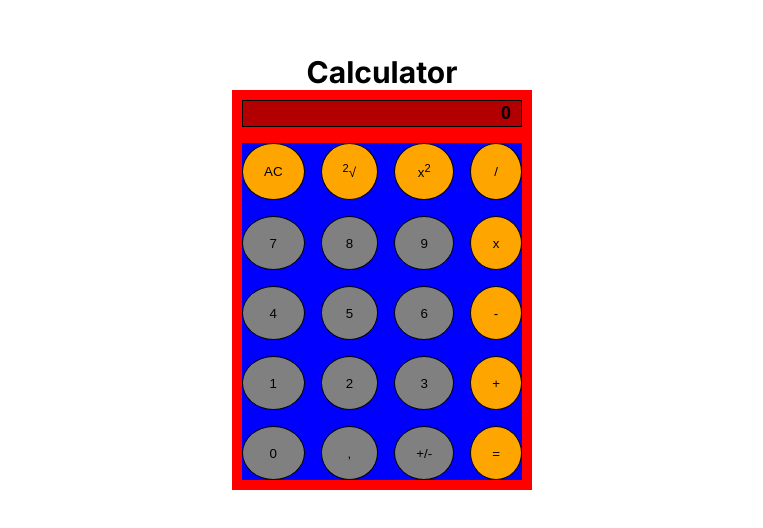
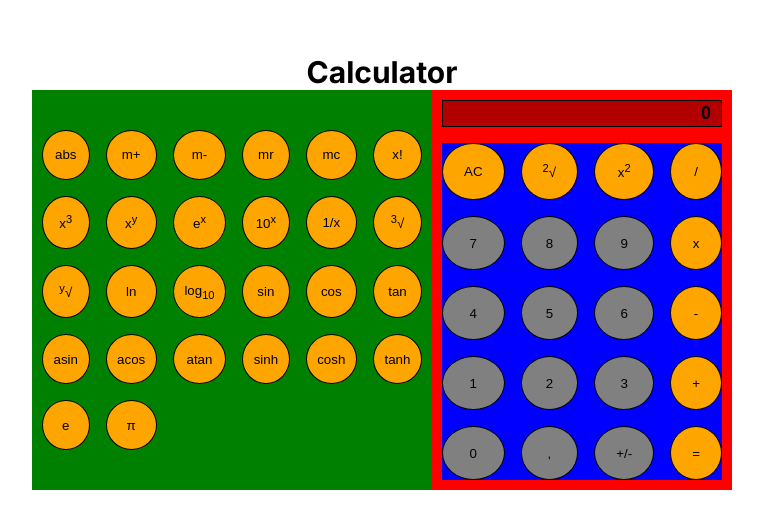
Before and after one commit to fpuentes-dev/calculator, a Next.js app: page / in a window 1280 px wide. Shown: the part 128-656 px from the top of the page, without its empty margins (258-1021 px from the left). Built offline with nearby package versions, Linux system fonts and the light colour scheme.

Commit message:
added extra buttons to calculator

```diff
--- a/src/components/Calculator/Calculator.tsx
+++ b/src/components/Calculator/Calculator.tsx
@@ -1,19 +1,25 @@
 'use client'
 
+import { useState } from 'react'
+import ExtraButtons from './components/ExtraButtons'
 import MainButtons from './components/MainButtons'
 import { ContextCalculator, ContextCalculatorInitial } from './context/ContextCalculator'
-import { useState } from 'react'
 import styles from './styles.module.scss'
 
-const { container, display } = styles
+const { container, extraButtonsContainer, mainButtonsContainer, display } = styles
 
 const Calculator: React.FC = () => {
   const [context, setContext] = useState(ContextCalculatorInitial)
   return (
     <ContextCalculator.Provider value={{ context, setContext }}>
       <div className={container}>
-        <input type='text' className={display} value={context.numAux || context.num || context.result} readOnly />
-        <MainButtons />
+        <div className={extraButtonsContainer}>
+          <ExtraButtons />
+        </div>
+        <div className={mainButtonsContainer}>
+          <input type='text' className={display} value={context.numAux || context.num || context.result} readOnly />
+          <MainButtons />
+        </div>
       </div>
     </ContextCalculator.Provider>
   )
--- /dev/null
+++ b/src/components/Calculator/components/ExtraButtons/ExtraButtons.tsx
@@ -0,0 +1,78 @@
+import Button from '@src/components/Button'
+import styles from './styles.module.scss'
+import useExtraButtons from './hooks/useExtraButtons'
+
+const { container } = styles
+
+const ExtraButtons: React.FC = () => {
+  const {
+    handleAbs,
+    handleMplus,
+    handleMminus,
+    handleMr,
+    handleMc,
+    handleExp3,
+    handleFactorial,
+    handleEExp,
+    handle10Exp,
+    handleInverse,
+    handleCbrt,
+    handleSin,
+    handleCos,
+    handleTan,
+    handleAsin,
+    handleAcos,
+    handleAtan,
+    handleSinh,
+    handleCosh,
+    handleTanh,
+    handleE,
+    handlePi,
+  } = useExtraButtons()
+  return (
+    <div className={container}>
+      <Button onClick={handleAbs}>abs</Button>
+      <Button onClick={handleMplus}>m+</Button>
+      <Button onClick={handleMminus}>m-</Button>
+      <Button onClick={handleMr}>mr</Button>
+      <Button onClick={handleMc}>mc</Button>
+      <Button onClick={handleFactorial}>x!</Button>
+      <Button onClick={handleExp3}>
+        x<sup>3</sup>
+      </Button>
+      <Button>
+        x<sup>y</sup>
+      </Button>
+      <Button onClick={handleEExp}>
+        e<sup>x</sup>
+      </Button>
+      <Button onClick={handle10Exp}>
+        10<sup>x</sup>
+      </Button>
+      <Button onClick={handleInverse}>1/x</Button>
+      <Button onClick={handleCbrt}>
+        <sup>3</sup>&#8730;
+      </Button>
+      <Button>
+        <sup>y</sup>&#8730;
+      </Button>
+      <Button>ln</Button>
+      <Button>
+        log<sub>10</sub>
+      </Button>
+      <Button onClick={handleSin}>sin</Button>
+      <Button onClick={handleCos}>cos</Button>
+      <Button onClick={handleTan}>tan</Button>
+      <Button onClick={handleAsin}>asin</Button>
+      <Button onClick={handleAcos}>acos</Button>
+      <Button onClick={handleAtan}>atan</Button>
+      <Button onClick={handleSinh}>sinh</Button>
+      <Button onClick={handleCosh}>cosh</Button>
+      <Button onClick={handleTanh}>tanh</Button>
+      <Button onClick={handleE}>e</Button>
+      <Button onClick={handlePi}>π</Button>
+    </div>
+  )
+}
+
+export default ExtraButtons
--- /dev/null
+++ b/src/components/Calculator/components/ExtraButtons/hooks/useExtraButtons.ts
@@ -0,0 +1,347 @@
+import { useContext, useState } from 'react'
+import { ContextCalculator } from '@src/components/Calculator/context/ContextCalculator'
+
+const useExtraButtons = () => {
+  const { context, setContext } = useContext(ContextCalculator)
+  const [m, setM] = useState(0)
+
+  const handleAbs = () => {
+    if (context.num) {
+      setContext({
+        ...context,
+        num: `${Math.abs(Number(context.num))}`,
+      })
+    } else {
+      setContext({
+        ...context,
+        result: Math.abs(context.result),
+      })
+    }
+  }
+
+  const handleMplus = () => {
+    if (context.num) {
+      setM(m + Number(context.num))
+    } else {
+      setM(m + context.result)
+    }
+  }
+
+  const handleMminus = () => {
+    if (context.num) {
+      setM(m - Number(context.num))
+    } else {
+      setM(m - context.result)
+    }
+  }
+
+  const handleMr = () => {
+    if (context.operation) {
+      setContext({
+        ...context,
+        num: `${m}`,
+      })
+    } else {
+      setContext({
+        ...context,
+        num: '',
+        result: m,
+      })
+    }
+  }
+
+  const handleMc = () => {
+    setM(0)
+  }
+
+  const handleExp3 = () => {
+    if (context.num) {
+      setContext({
+        ...context,
+        num: `${Math.pow(Number(context.num), 3)}`,
+      })
+    } else {
+      setContext({
+        ...context,
+        result: Math.pow(context.result, 3),
+      })
+    }
+  }
+
+  const handleFactorial = () => {
+    if (context.num) {
+      let num = 1
+      for (let i = 2; i <= Number(context.num); i++) {
+        num *= i
+      }
+      setContext({
+        ...context,
+        num: `${num}`,
+      })
+    } else {
+      let result = 1
+      for (let i = 2; i <= context.result; i++) {
+        result *= i
+      }
+      setContext({
+        ...context,
+        result,
+      })
+    }
+  }
+
+  const handleEExp = () => {
+    if (context.num) {
+      setContext({
+        ...context,
+        num: `${Math.pow(Math.E, Number(context.num))}`,
+      })
+    } else {
+      setContext({
+        ...context,
+        result: Math.pow(Math.E, context.result),
+      })
+    }
+  }
+
+  const handle10Exp = () => {
+    if (context.num) {
+      setContext({
+        ...context,
+        num: `${Math.pow(10, Number(context.num))}`,
+      })
+    } else {
+      setContext({
+        ...context,
+        result: Math.pow(10, context.result),
+      })
+    }
+  }
+
+  const handleInverse = () => {
+    if (context.num) {
+      setContext({
+        ...context,
+        num: `${1 / Number(context.num)}`,
+      })
+    } else {
+      setContext({
+        ...context,
+        result: 1 / context.result,
+      })
+    }
+  }
+
+  const handleCbrt = () => {
+    if (context.num) {
+      setContext({
+        ...context,
+        num: `${Math.cbrt(Number(context.num))}`,
+      })
+    } else {
+      setContext({
+        ...context,
+        result: Math.cbrt(context.result),
+      })
+    }
+  }
+
+  const handleLn = () => {
+    if (context.num) {
+      setContext({
+        ...context,
+        num: `${Math.log(Number(context.num))}`,
+      })
+    } else {
+      setContext({
+        ...context,
+        result: Math.log(context.result),
+      })
+    }
+  }
+
+  const handleLog10 = () => {
+    if (context.num) {
+      setContext({
+        ...context,
+        num: `${Math.log10(Number(context.num))}`,
+      })
+    } else {
+      setContext({
+        ...context,
+        result: Math.log10(context.result),
+      })
+    }
+  }
+
+  const handleSin = () => {
+    if (context.num) {
+      setContext({
+        ...context,
+        num: `${Math.sin(Number(context.num))}`,
+      })
+    } else {
+      setContext({
+        ...context,
+        result: Math.sin(context.result),
+      })
+    }
+  }
+
+  const handleCos = () => {
+    if (context.num) {
+      setContext({
+        ...context,
+        num: `${Math.cos(Number(context.num))}`,
+      })
+    } else {
+      setContext({
+        ...context,
+        result: Math.cos(context.result),
+      })
+    }
+  }
+
+  const handleTan = () => {
+    if (context.num) {
+      setContext({
+        ...context,
+        num: `${Math.tan(Number(context.num))}`,
+      })
+    } else {
+      setContext({
+        ...context,
+        result: Math.tan(context.result),
+      })
+    }
+  }
+
+  const handleAsin = () => {
+    if (context.num) {
+      setContext({
+        ...context,
+        num: `${Math.asin(Number(context.num))}`,
+      })
+    } else {
+      setContext({
+        ...context,
+        result: Math.asin(context.result),
+      })
+    }
+  }
+
+  const handleAcos = () => {
+    if (context.num) {
+      setContext({
+        ...context,
+        num: `${Math.acos(Number(context.num))}`,
+      })
+    } else {
+      setContext({
+        ...context,
+        result: Math.acos(context.result),
+      })
+    }
+  }
+
+  const handleAtan = () => {
+    if (context.num) {
+      setContext({
+        ...context,
+        num: `${Math.atan(Number(context.num))}`,
+      })
+    } else {
+      setContext({
+        ...context,
+        result: Math.atan(context.result),
+      })
+    }
+  }
+
+  const handleSinh = () => {
+    if (context.num) {
+      setContext({
+        ...context,
+        num: `${Math.sinh(Number(context.num))}`,
+      })
+    } else {
+      setContext({
+        ...context,
+        result: Math.sinh(context.result),
+      })
+    }
+  }
+
+  const handleCosh = () => {
+    if (context.num) {
+      setContext({
+        ...context,
+        num: `${Math.cosh(Number(context.num))}`,
+      })
+    } else {
+      setContext({
+        ...context,
+        result: Math.cosh(context.result),
+      })
+    }
+  }
+
+  const handleTanh = () => {
+    if (context.num) {
+      setContext({
+        ...context,
+        num: `${Math.tanh(Number(context.num))}`,
+      })
+    } else {
+      setContext({
+        ...context,
+        result: Math.tanh(context.result),
+      })
+    }
+  }
+
+  const handleE = () => {
+    if (!context.num) {
+      setContext({
+        ...context,
+        num: `${Math.E}`,
+      })
+    }
+  }
+
+  const handlePi = () => {
+    if (!context.num) {
+      setContext({
+        ...context,
+        num: `${Math.PI}`,
+      })
+    }
+  }
+
+  return {
+    handleAbs,
+    handleMplus,
+    handleMminus,
+    handleMr,
+    handleMc,
+    handleExp3,
+    handleFactorial,
+    handleEExp,
+    handle10Exp,
+    handleInverse,
+    handleCbrt,
+    handleSin,
+    handleCos,
+    handleTan,
+    handleAsin,
+    handleAcos,
+    handleAtan,
+    handleSinh,
+    handleCosh,
+    handleTanh,
+    handleE,
+    handlePi,
+  }
+}
+
+export default useExtraButtons
--- /dev/null
+++ b/src/components/Calculator/components/ExtraButtons/index.ts
@@ -0,0 +1,2 @@
+import ExtraButtons from './ExtraButtons'
+export default ExtraButtons
--- /dev/null
+++ b/src/components/Calculator/components/ExtraButtons/styles.module.scss
@@ -0,0 +1,7 @@
+.container {
+  display: grid;
+  grid-template-columns: auto auto auto auto auto auto;
+  gap: 16px;
+  padding: 30px 0;
+  height: 100%;
+}
--- a/src/components/Calculator/styles.module.scss
+++ b/src/components/Calculator/styles.module.scss
@@ -1,9 +1,6 @@
 .container {
   background-color: red;
   display: flex;
-  flex-direction: column;
-  padding: 10px;
-  width: 300px;
   height: 400px;
 }
 
@@ -20,3 +17,16 @@
     outline: none;
   }
 }
+
+.mainButtonsContainer {
+  display: flex;
+  flex-direction: column;
+  padding: 10px;
+  width: 300px;
+}
+
+.extraButtonsContainer {
+  background-color: green;
+  padding: 10px;
+  width: 400px;
+}
```
